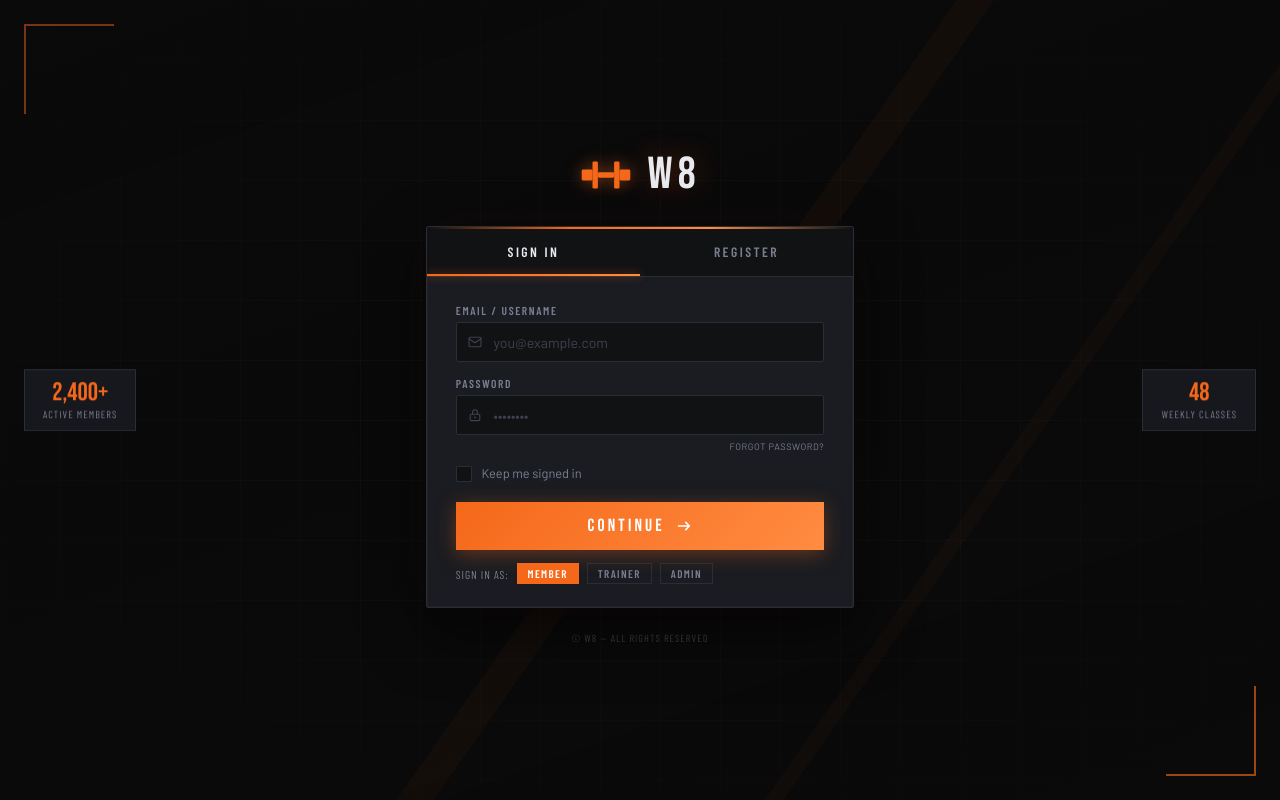
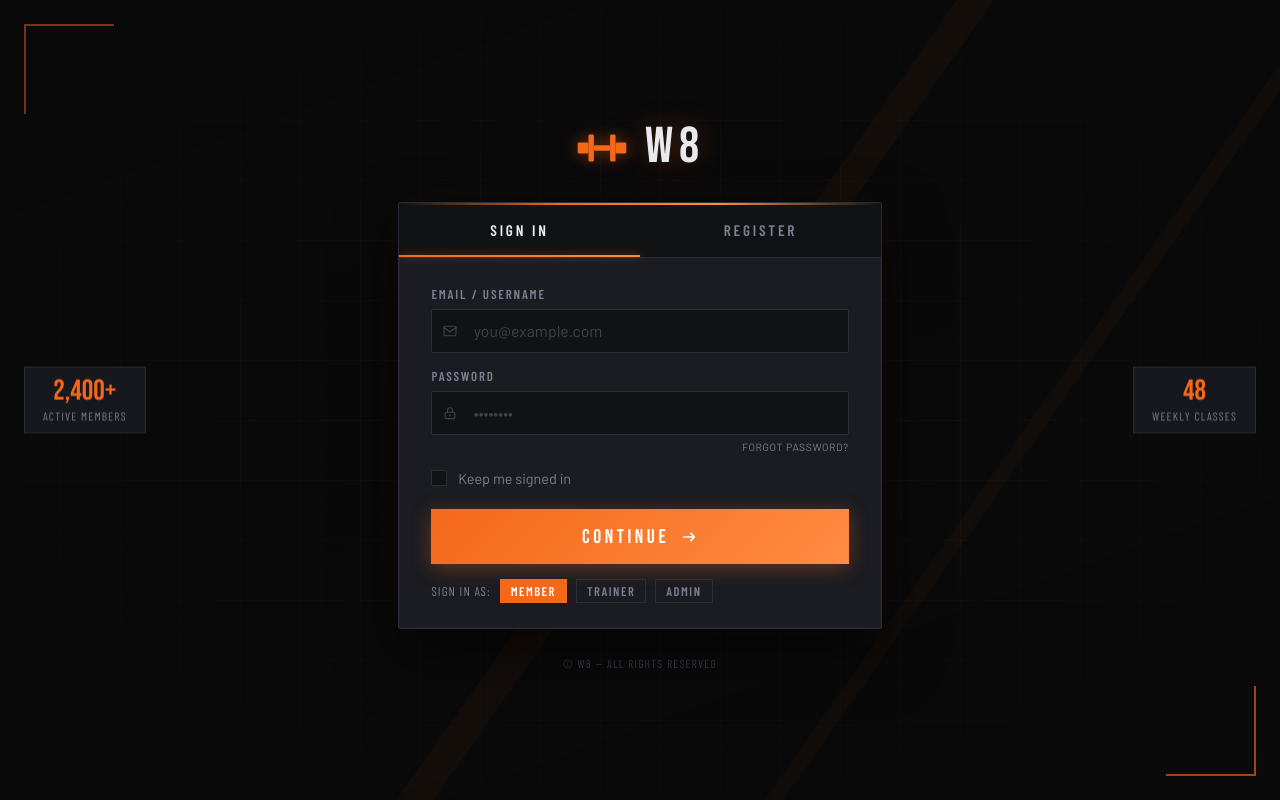
Before and after one commit to FEUP-LTW-2026/ltw-project-ltw03g03, a PHP site: page /html/sign_in.html in a window 1280 px wide. Run offline with PHP 8.4, Linux system fonts and the light colour scheme; some web fonts are replaced.

Commit message:
sign in box is bigger

```diff
--- a/css/auth.css
+++ b/css/auth.css
@@ -32,7 +32,7 @@
 
 /* ── HTML element defaults ─────────────────────────────────── */
 html {
-  font-size: 16px;
+  font-size: 18px;
   scroll-behavior: smooth;
 }
 
@@ -525,7 +525,7 @@ fieldset {
   position: relative;
   z-index: 10;
   width: 100%;
-  max-width: 460px;
+  max-width: 520px;
   padding: 1.5rem 1rem 2rem;
   display: flex;
   flex-direction: column;
@@ -536,7 +536,7 @@ fieldset {
 
 /* Wider shell for the register page (more fields) */
 .auth-shell--wide {
-  max-width: 560px;
+  max-width: 620px;
 }
 
 @keyframes shell-rise {
```
